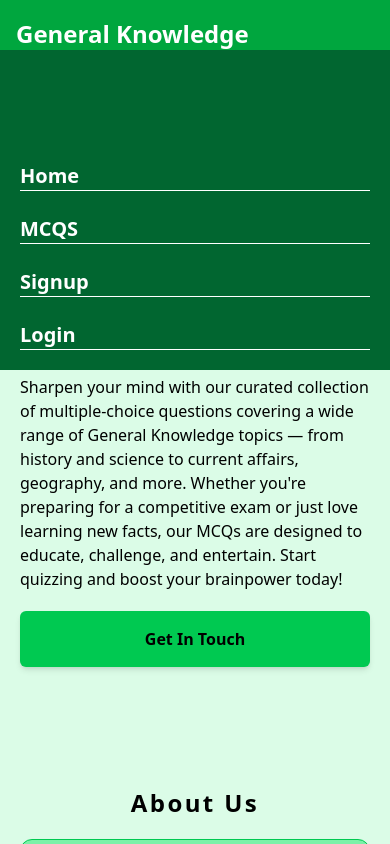
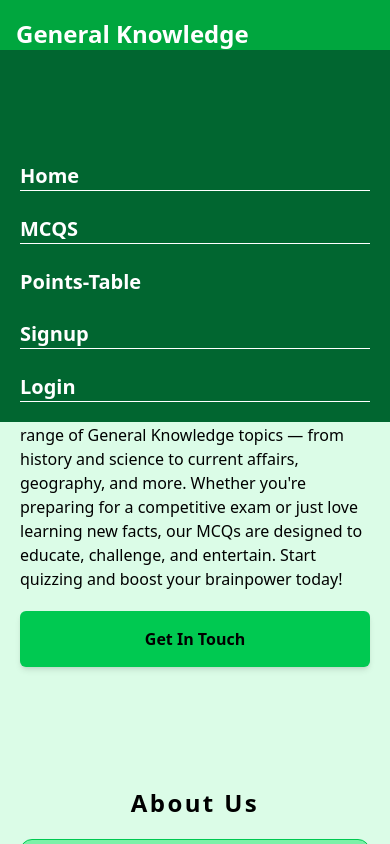
Before and after one commit to BilalUnknown10/General-Knowledge-front-end, a React (Vite) app: page / in a window 390 px wide. Both pictures are taken after a click on the element 359 px from the left and 34 px from the top of the page. Shown: the top 844 px of the page. Built offline with nearby package versions, Linux system fonts and the light colour scheme; no server answers; some icons are missing.

Commit message:
add pontable to mobile navbar

```diff
--- a/src/components/Navbar.jsx
+++ b/src/components/Navbar.jsx
@@ -114,6 +114,11 @@ function Navbar() {
                     MCQS
                   </li>
                 </Link>
+                <Link to={"/points"}>
+                  <li className="cursor-pointer hover:text-blue-800">
+                    Points-Table
+                  </li>
+                </Link>
                 {isUserLogin ? (
                   <>
                     <Link onClick={logout}>
@@ -182,7 +187,7 @@ function Navbar() {
               <Link to={"/mcqs"}>
                 <li className="cursor-pointer hover:text-blue-800">MCQS</li>
               </Link>
-              <Link to={'/points'}>
+              <Link to={"/points"}>
                 <li className="cursor-pointer hover:text-blue-800">
                   Points-Table
                 </li>
```
